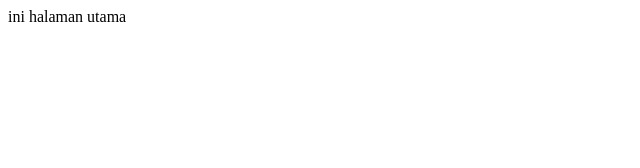
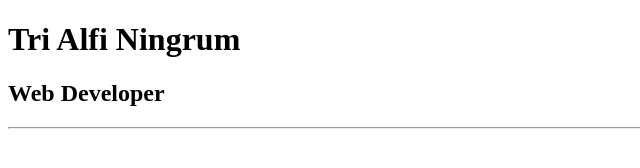
Before and after one commit to trialfiningrum/praktikum_web, a plain HTML site: page index.html in a window 1280 px wide. Shown: the whole page, without its empty margins (0-640 px from the left). Drawn offline with Linux system fonts and the light colour scheme.

Commit message:
Latihan 1.3: Menambahkan Konten pada Elemen Body

```diff
--- a/index.html
+++ b/index.html
@@ -7,6 +7,8 @@
     <title>Tugas Praktikum Web</title>
 </head>
 <body>
-    ini halaman utama
+    <h1>Tri Alfi Ningrum</h1>
+    <h2>Web Developer</h2>
+    <hr>
 </body>
 </html>
```
